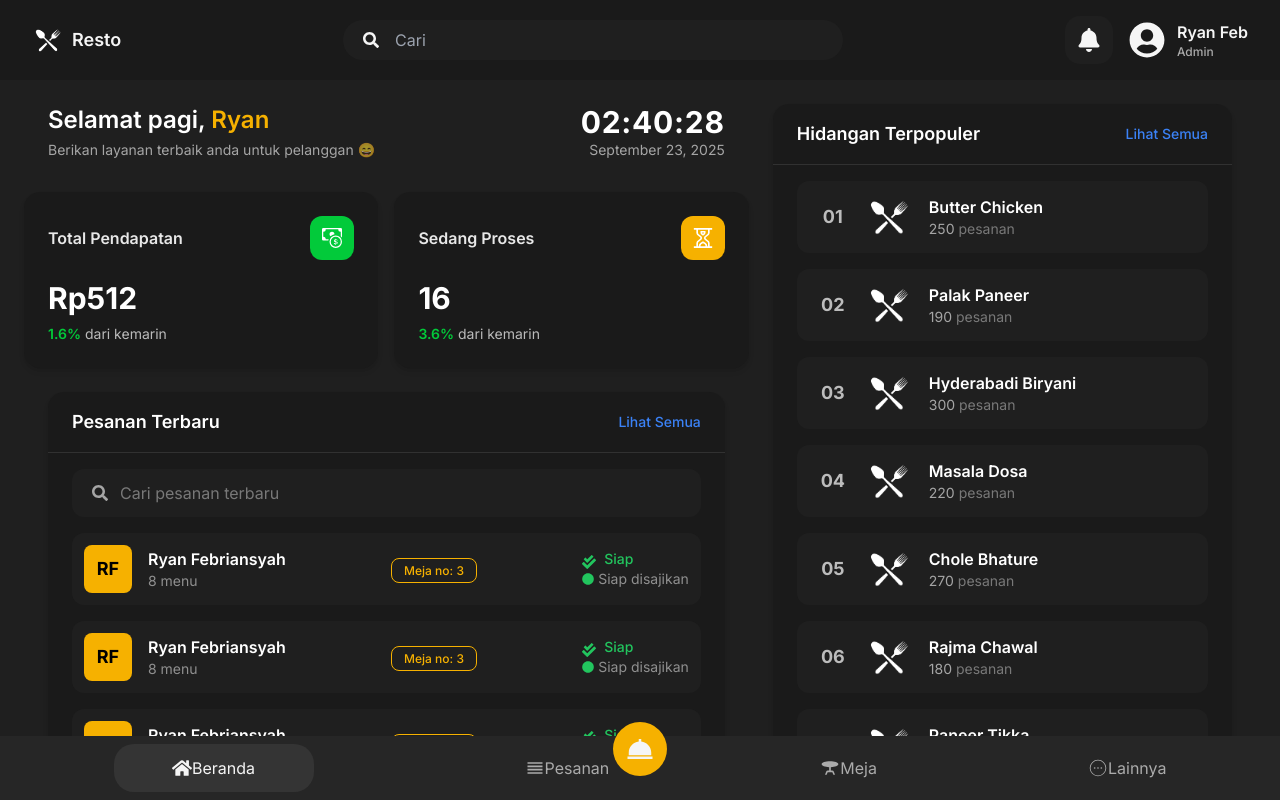
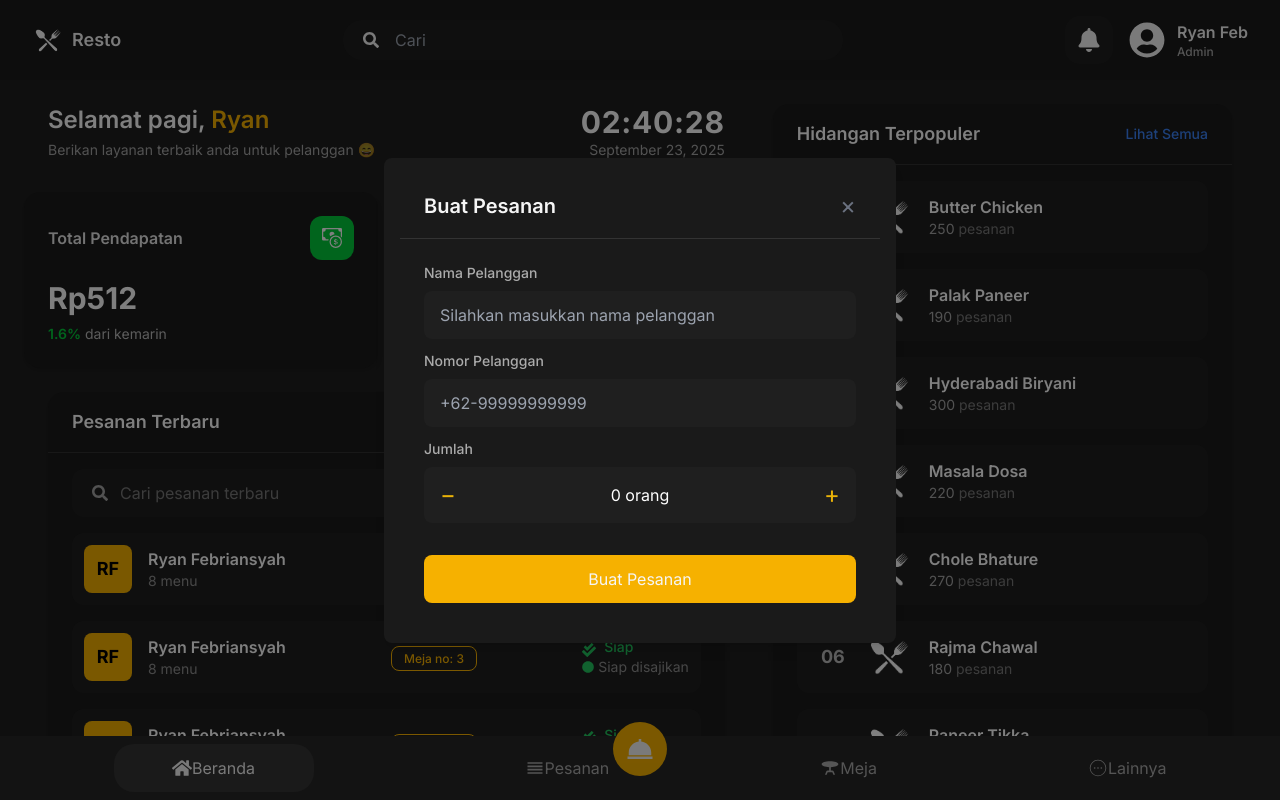
Before and after one commit to ryanyny/bbpvp-project-restaurant-pos-system, a React (Vite) app in the folder client/: page / in a window 1280 px wide. Both pictures are taken after a click on the button 640 px from the left and 749 px from the top of the page. Shown: the top 800 px of the page. Built offline with nearby package versions, Linux system fonts and the light colour scheme.

Commit message:
Create a order modal UI design

```diff
--- a/client/src/components/shared/BottomNav.jsx
+++ b/client/src/components/shared/BottomNav.jsx
@@ -1,12 +1,27 @@
-import React from "react"
+import React, { useState } from "react"
 import { useNavigate } from "react-router-dom"
 import { FaHome } from "react-icons/fa"
 import { MdOutlineReorder, MdTableBar } from "react-icons/md"
 import { CiCircleMore } from "react-icons/ci"
 import {BiSolidDish} from "react-icons/bi"
+import Modal from "./Modal"
 
 const BottomNav = () => {
     const navigate = useNavigate()
+    const [isModalOpen, setIsModalOpen] = useState(false)
+    const [GuestCount, setGuestCount] = useState(0)
+
+    const openModal = () => setIsModalOpen(true)
+    const closeModal = () => setIsModalOpen(false)
+
+    const increment = () => {
+        if(GuestCount >= 6) return
+        setGuestCount((prev) => prev + 1)
+    }
+    const decrement = () => {
+        if(GuestCount <= 0) return
+        setGuestCount((prev) => prev - 1)
+    }
 
     return (
         <div className="fixed bottom-0 left-0 right-0 bg-[#262626] p-2 h-16 flex justify-around z-50">
@@ -23,9 +38,38 @@
                 <CiCircleMore className="inline-mr-2" size={20} />Lainnya
             </button>
 
-            <button className="absolute bottom-6 bg-[#f6b100] text-[#f5f5f5] rounded-full p-3 items-center">
+            <button onClick={openModal} className="absolute bottom-6 bg-[#f6b100] text-[#f5f5f5] rounded-full p-3 items-center">
                 <BiSolidDish size={30} />
             </button>
+
+            <Modal isOpen={isModalOpen} onClose={closeModal} title="Buat Pesanan">
+                <div>
+                    <label className="block text-[#ababab] mb-2 text-sm font-medium">Nama Pelanggan</label>
+                    <div className="flex items-center rounded-lg p-3 px-4 bg-[#1f1f1f]">
+                        <input type="text" name="" placeholder="Silahkan masukkan nama pelanggan" id="" className="bg-transparent flex-1 text-white focus:outline-none" />
+                    </div>
+                </div>
+
+                <div>
+                    <label className="block text-[#ababab] mb-2 mt-3 text-sm font-medium">Nomor Pelanggan</label>
+                    <div className="flex items-center rounded-lg p-3 px-4 bg-[#1f1f1f]">
+                        <input type="number" name="" placeholder="+62-99999999999" id="" className="bg-transparent flex-1 text-white focus:outline-none" />
+                    </div>
+                </div>
+
+                <div>
+                    <label className="block mb-2 mt-3 text-sm font-medium text-[#ababab]">Jumlah</label>
+                    <div className="flex items-center justify-between bg-[#1f1f1f] px-4 py-3 rounded-lg">
+                        <button onClick={decrement} className="text-yellow-500 text-2xl">&minus;</button>
+                        <span className="text-white">{GuestCount} orang</span>
+                        <button onClick={increment} className="text-yellow-500 text-2xl">&#43;</button>
+                    </div>
+                </div>
+
+                <button onClick={() => navigate("/tables")} className="w-full bg-[#f6b100] text-[#f5f5f5] rounded-lg py-3 mt-8 hover:bg-yellow-700">
+                    Buat Pesanan
+                </button>
+            </Modal>
         </div>
     )
 }
--- a/client/src/components/shared/Header.jsx
+++ b/client/src/components/shared/Header.jsx
@@ -33,7 +33,7 @@
             </div>
         </div>
     </header>
-)
+    )
 }
 
 export default Header
--- /dev/null
+++ b/client/src/components/shared/Modal.jsx
@@ -0,0 +1,23 @@
+import React from 'react'
+
+const Modal = ({title, onClose, isOpen, children}) => {
+    if(!isOpen) return null
+
+    return (
+    <div className="fixed inset-0 bg-black bg-opacity-50 flex items-center justify-center z-50">
+        <div className="bg-[#1a1a1a] shadow-lg w-full max-w-lg mx-4 rounded-lg p-4">
+            <div className="flex justify-between items-center px-6 py-4 border-b border-[#333]">
+                <h2 className="text-xl text-[#f5f5f5] font-semibold">{title}</h2>
+                <button className="text-gray-500 text-2xl hover:text-gray-300" onClick={onClose}>
+                    &times;
+                </button>
+            </div>
+            <div className="p-6">
+                {children}
+            </div>
+        </div>
+    </div>
+    )
+}
+
+export default Modal
```
